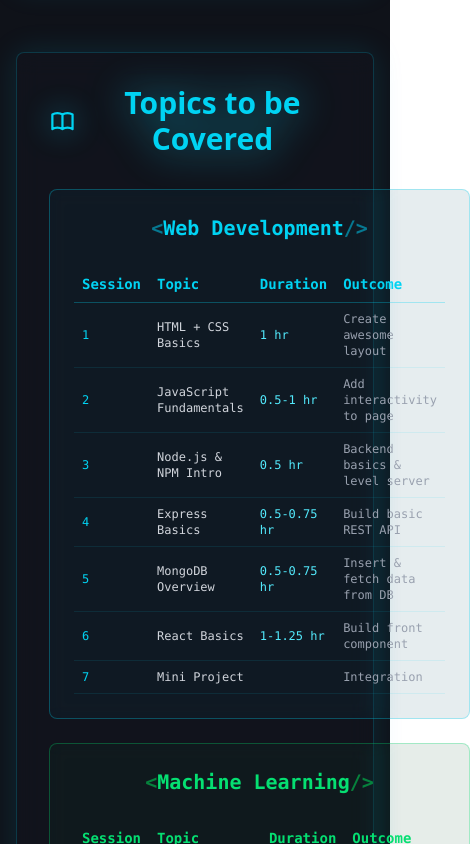
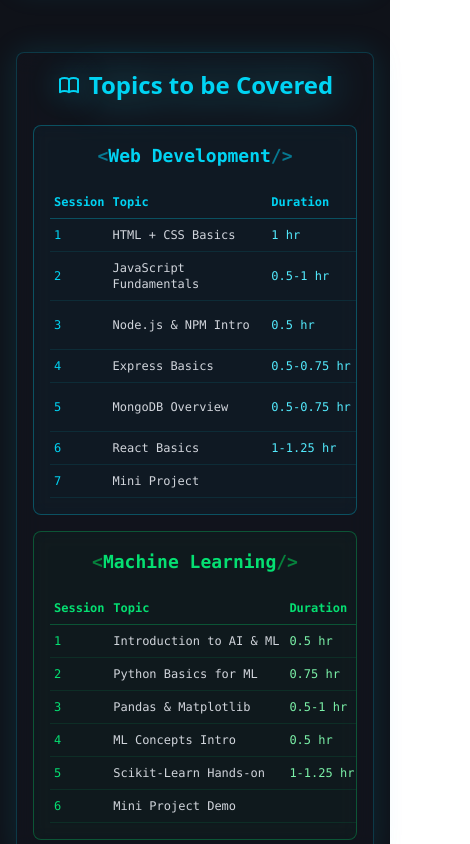
Before and after one commit to ommprakashsahu1234/webml-fe, a React (Vite) app: page / in a window 390 px wide. Shown: the part 2180-3024 px from the top of the page, 470 px wide, since content can reach past the window. Built offline with nearby package versions, Linux system fonts and the light colour scheme.

Commit message:
updated for mobile

```diff
--- a/src/components/Body/Home.jsx
+++ b/src/components/Body/Home.jsx
@@ -210,36 +210,36 @@ export default function Home() {
 
       {/* Topics to be Covered Section */}
      <section className="container mx-auto px-4 py-8 md:py-12">
-        <div className="backdrop-blur-md bg-[rgb(21,24,33)]/40 border border-cyan-400/20 rounded-lg p-8 md:p-12 shadow-[0_0_30px_rgba(6,182,212,0.15)]">
-          <div className="text-center mb-8">
+  <div className="backdrop-blur-md bg-[rgb(21,24,33)]/40 border border-cyan-400/20 rounded-lg p-4 md:p-8 lg:p-12 shadow-[0_0_30px_rgba(6,182,212,0.15)]">
+    <div className="text-center mb-6 md:mb-8">
       <div className="flex items-center justify-center gap-2 mb-4">
-              <svg className="w-8 h-8 text-cyan-400 drop-shadow-[0_0_15px_rgba(6,182,212,0.8)]" fill="none" stroke="currentColor" viewBox="0 0 24 24">
+        <svg className="w-6 h-6 md:w-8 md:h-8 text-cyan-400 drop-shadow-[0_0_15px_rgba(6,182,212,0.8)]" fill="none" stroke="currentColor" viewBox="0 0 24 24">
           <path strokeLinecap="round" strokeLinejoin="round" strokeWidth={2} d="M12 6.253v13m0-13C10.832 5.477 9.246 5 7.5 5S4.168 5.477 3 6.253v13C4.168 18.477 5.754 18 7.5 18s3.332.477 4.5 1.253m0-13C13.168 5.477 14.754 5 16.5 5c1.747 0 3.332.477 4.5 1.253v13C19.832 18.477 18.247 18 16.5 18c-1.746 0-3.332.477-4.5 1.253" />
         </svg>
-              <h2 className="text-3xl md:text-4xl font-bold text-cyan-400 drop-shadow-[0_0_20px_rgba(6,182,212,0.8)]">
+        <h2 className="text-2xl md:text-3xl lg:text-4xl font-bold text-cyan-400 drop-shadow-[0_0_20px_rgba(6,182,212,0.8)]">
           Topics to be Covered
         </h2>
       </div>
     </div>
 
-          <div className="grid md:grid-cols-2 gap-6">
+    <div className="grid grid-cols-1 lg:grid-cols-2 gap-4 md:gap-6">
       {/* Web Development */}
-            <div className="backdrop-blur-sm bg-cyan-900/10 border border-cyan-400/30 rounded-lg p-6 hover:shadow-[0_0_25px_rgba(6,182,212,0.3)] transition-all">
-              <h3 className="text-xl md:text-2xl font-bold text-cyan-400 mb-6 text-center font-mono">
+      <div className="backdrop-blur-sm bg-cyan-900/10 border border-cyan-400/30 rounded-lg p-4 md:p-6 hover:shadow-[0_0_25px_rgba(6,182,212,0.3)] transition-all">
+        <h3 className="text-lg md:text-xl lg:text-2xl font-bold text-cyan-400 mb-4 md:mb-6 text-center font-mono">
           <span className="text-cyan-500/60">&lt;</span>Web Development<span className="text-cyan-500/60">/&gt;</span>
         </h3>
 
-              <div className="overflow-x-auto">
-                <table className="w-full text-sm">
+        <div className="overflow-x-auto -mx-4 px-4 md:mx-0 md:px-0">
+          <table className="w-full text-sm min-w-[500px] md:min-w-0">
             <thead>
               <tr className="border-b border-cyan-400/30">
-                      <th className="text-left py-2 px-2 text-cyan-400 font-mono">Session</th>
-                      <th className="text-left py-2 px-2 text-cyan-400 font-mono">Topic</th>
-                      <th className="text-left py-2 px-2 text-cyan-400 font-mono">Duration</th>
-                      <th className="text-left py-2 px-2 text-cyan-400 font-mono">Outcome</th>
+                <th className="text-left py-2 px-1 md:px-2 text-cyan-400 font-mono text-xs md:text-sm">Session</th>
+                <th className="text-left py-2 px-1 md:px-2 text-cyan-400 font-mono text-xs md:text-sm">Topic</th>
+                <th className="text-left py-2 px-1 md:px-2 text-cyan-400 font-mono text-xs md:text-sm">Duration</th>
+                <th className="text-left py-2 px-1 md:px-2 text-cyan-400 font-mono text-xs md:text-sm">Outcome</th>
               </tr>
             </thead>
-                  <tbody className="text-gray-300 font-mono text-xs md:text-sm">
+            <tbody className="text-gray-300 font-mono text-xs">
               {[
                 { session: '1', topic: 'HTML + CSS Basics', duration: '1 hr', outcome: 'Create awesome layout' },
                 { session: '2', topic: 'JavaScript Fundamentals', duration: '0.5-1 hr', outcome: 'Add interactivity to page' },
@@ -250,10 +250,10 @@ export default function Home() {
                 { session: '7', topic: 'Mini Project', duration: '', outcome: 'Integration' }
               ].map((row, index) => (
                 <tr key={index} className="border-b border-cyan-400/10 hover:bg-cyan-400/5 transition-colors">
-                        <td className="py-2 px-2 text-cyan-400">{row.session}</td>
-                        <td className="py-2 px-2">{row.topic}</td>
-                        <td className="py-2 px-2 text-cyan-300">{row.duration}</td>
-                        <td className="py-2 px-2 text-gray-400">{row.outcome}</td>
+                  <td className="py-2 px-1 md:px-2 text-cyan-400 whitespace-nowrap">{row.session}</td>
+                  <td className="py-2 px-1 md:px-2">{row.topic}</td>
+                  <td className="py-2 px-1 md:px-2 text-cyan-300 whitespace-nowrap">{row.duration}</td>
+                  <td className="py-2 px-1 md:px-2 text-gray-400">{row.outcome}</td>
                 </tr>
               ))}
             </tbody>
@@ -262,22 +262,22 @@ export default function Home() {
       </div>
 
       {/* Machine Learning */}
-            <div className="backdrop-blur-sm bg-green-900/10 border border-green-400/30 rounded-lg p-6 hover:shadow-[0_0_25px_rgba(34,197,94,0.3)] transition-all">
-              <h3 className="text-xl md:text-2xl font-bold text-green-400 mb-6 text-center font-mono">
+      <div className="backdrop-blur-sm bg-green-900/10 border border-green-400/30 rounded-lg p-4 md:p-6 hover:shadow-[0_0_25px_rgba(34,197,94,0.3)] transition-all">
+        <h3 className="text-lg md:text-xl lg:text-2xl font-bold text-green-400 mb-4 md:mb-6 text-center font-mono">
           <span className="text-green-500/60">&lt;</span>Machine Learning<span className="text-green-500/60">/&gt;</span>
         </h3>
 
-              <div className="overflow-x-auto">
-                <table className="w-full text-sm">
+        <div className="overflow-x-auto -mx-4 px-4 md:mx-0 md:px-0">
+          <table className="w-full text-sm min-w-[500px] md:min-w-0">
             <thead>
               <tr className="border-b border-green-400/30">
-                      <th className="text-left py-2 px-2 text-green-400 font-mono">Session</th>
-                      <th className="text-left py-2 px-2 text-green-400 font-mono">Topic</th>
-                      <th className="text-left py-2 px-2 text-green-400 font-mono">Duration</th>
-                      <th className="text-left py-2 px-2 text-green-400 font-mono">Outcome</th>
+                <th className="text-left py-2 px-1 md:px-2 text-green-400 font-mono text-xs md:text-sm">Session</th>
+                <th className="text-left py-2 px-1 md:px-2 text-green-400 font-mono text-xs md:text-sm">Topic</th>
+                <th className="text-left py-2 px-1 md:px-2 text-green-400 font-mono text-xs md:text-sm">Duration</th>
+                <th className="text-left py-2 px-1 md:px-2 text-green-400 font-mono text-xs md:text-sm">Outcome</th>
               </tr>
             </thead>
-                  <tbody className="text-gray-300 font-mono text-xs md:text-sm">
+            <tbody className="text-gray-300 font-mono text-xs">
               {[
                 { session: '1', topic: 'Introduction to AI & ML', duration: '0.5 hr', outcome: 'Understand ML use cases' },
                 { session: '2', topic: 'Python Basics for ML', duration: '0.75 hr', outcome: 'Basic Python for data' },
@@ -287,10 +287,10 @@ export default function Home() {
                 { session: '6', topic: 'Mini Project Demo', duration: '', outcome: '' }
               ].map((row, index) => (
                 <tr key={index} className="border-b border-green-400/10 hover:bg-green-400/5 transition-colors">
-                        <td className="py-2 px-2 text-green-400">{row.session}</td>
-                        <td className="py-2 px-2">{row.topic}</td>
-                        <td className="py-2 px-2 text-green-300">{row.duration}</td>
-                        <td className="py-2 px-2 text-gray-400">{row.outcome}</td>
+                  <td className="py-2 px-1 md:px-2 text-green-400 whitespace-nowrap">{row.session}</td>
+                  <td className="py-2 px-1 md:px-2">{row.topic}</td>
+                  <td className="py-2 px-1 md:px-2 text-green-300 whitespace-nowrap">{row.duration}</td>
+                  <td className="py-2 px-1 md:px-2 text-gray-400">{row.outcome}</td>
                 </tr>
               ))}
             </tbody>
@@ -300,6 +300,7 @@ export default function Home() {
     </div>
   </div>
 </section>
+
 
       {/* What You'll Learn Section */}
       <section className="container mx-auto px-4 py-8 md:py-12">
```
Lines whose indentation alone changed are shown as unchanged.
